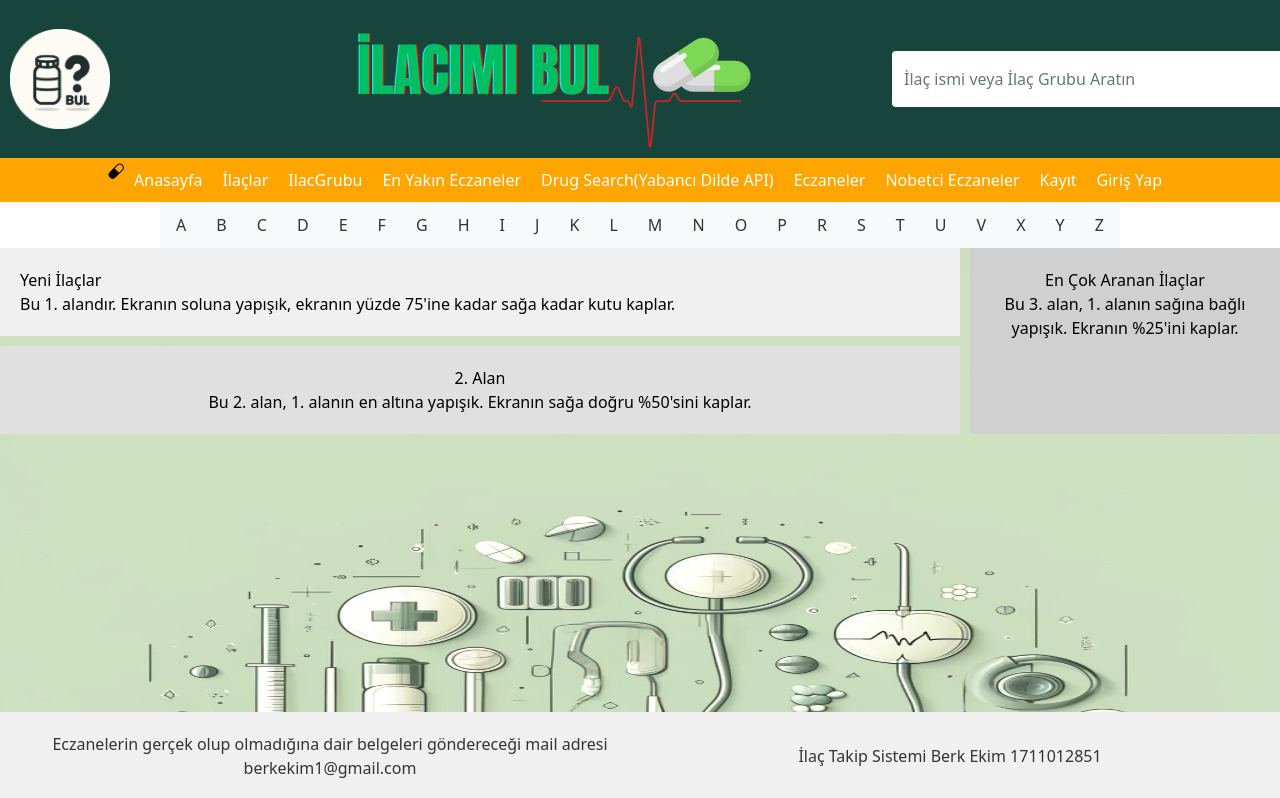
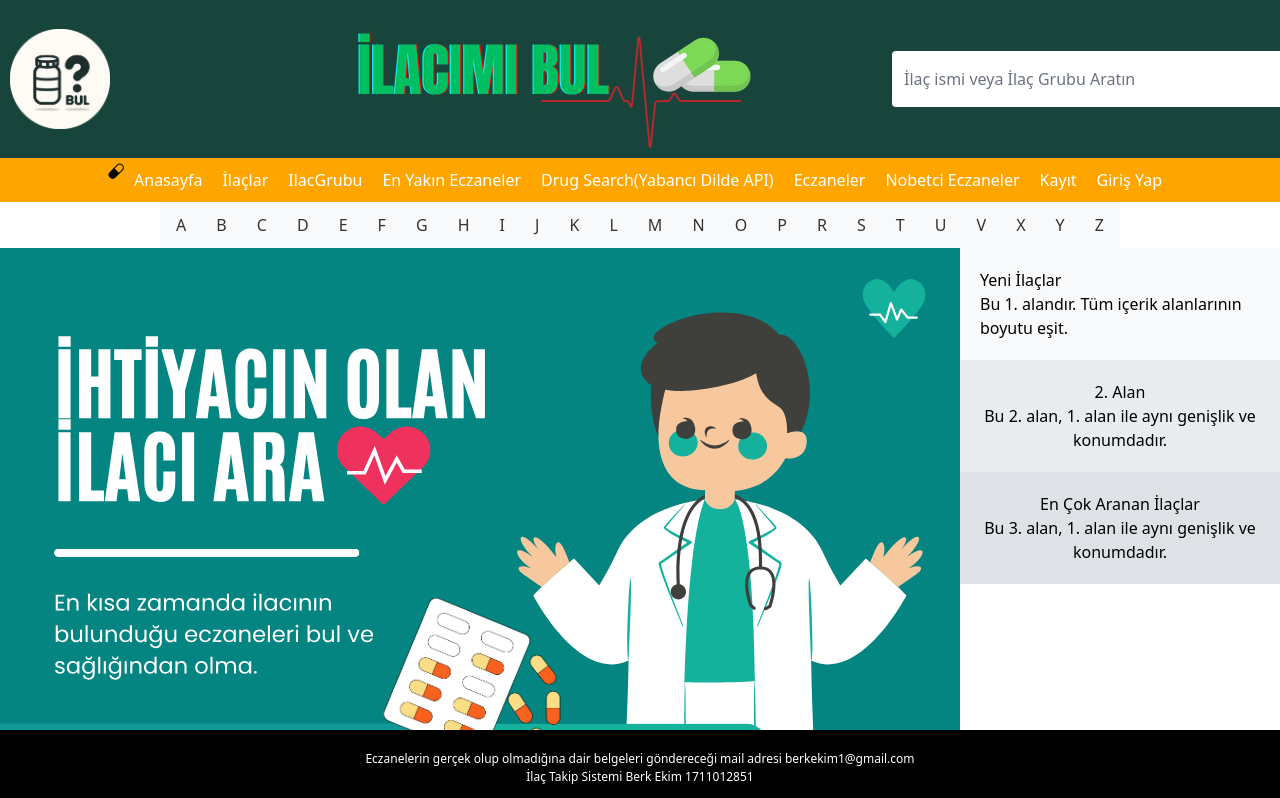
Before and after one commit to berkekimdev/ilacimibul, a React (Vite) app: page / in a window 1280 px wide. Shown: the top 798 px of the page. Built offline with nearby package versions, Linux system fonts and the light colour scheme.

Commit message:
5.15.2024

```diff
--- a/src/App.css
+++ b/src/App.css
@@ -11,8 +11,9 @@
 .App {
   display: flex;
   flex-direction: column;
-  min-height: 100vh;
-  width: 100%; /* Ekranın tam genişliğini kaplaması için */
+  min-height: 100vh; /* Ekranın tam boyutunu kaplar */
+  width: 100%;
+  padding-bottom: 60px; /* Footer yüksekliği kadar alt padding */
 }
 
 .content {
@@ -20,11 +21,11 @@
   padding: 0; /* İçeriğe padding ekleyin */
   width: 100%; /* Ekranın tam genişliğini kaplaması için */
 }
-.main-content {
-  flex: 1;
+..main-content {
+  flex-grow: 1; /* Tüm kullanılabilir alanı kaplar */
   background-repeat: no-repeat;
-  background-position: center top; /* Arka plan görüntüsünü merkezde tutar */
-  background-size: 100% 120%; /* Görüntünün tamamının görünmesini sağlar, ama tam ekranı kaplamayabilir */
-  width: 100%; /* Ekranın tam genişliğini kaplaması için doğru birim ile ayarlanmalı */
-  min-height: 100vh; /* Div'in en az tam ekran boyutunda olmasını sağlar */
+  background-position: center top;
+  background-size: cover; /* SVG'nin orantılı olarak genişlemesini sağlar */
+  width: 100%;
+  padding-bottom: var(--footer-height); /* Navbar yüksekliğini düşünerek yer ayarlayın */
 }
--- a/src/App.jsx
+++ b/src/App.jsx
@@ -14,7 +14,7 @@ import Harfler from './components/Harfler';
 import Ilaclar from './pages/Ilaclar';
 import IlacGrubu from './pages/IlacGrubu';
 import EczaneListesi from './pages/EczaneListesi';
-import backgroundImage from './images/backgroundpng.png';
+import backgroundImage from './images/sihirli.svg';
 import './App.css';
 
 function App() {
@@ -25,7 +25,7 @@ function App() {
         <Navbar />
         <Harfler />
         {/* Arka plan resmi için kullanılacak div'i ve Routes bileşenini sar */}
-        <div className="main-content" style={{backgroundImage: `url(${backgroundImage})`, minHeight: '100vh'}}>
+        <div className="main-content">
           <Routes>
             <Route path="/" element={<Anasayfa />} />
             <Route path="/login" element={<Login />} />
--- a/src/components/Footer.css
+++ b/src/components/Footer.css
@@ -1,16 +1,20 @@
 .footer {
-  display: flex;
-  justify-content: space-between;
-  align-items: center;
-  padding: 20px;
-  background-color: #f0f0f0;
-  color: #333;
-  position: fixed; /* Footer'ın sabit konumda kalmasını sağlar */
-  bottom: 0; /* Footer'ın ekranın altında kalmasını sağlar */
-  width: 100%; /* Footer'ın tam ekran genişliğinde olmasını sağlar */
-  margin-top: 20px;
- }
+ background-color: black;
+ color: white;
+ height: 50px;
+ display: block;
+ justify-content: space-between;
+ align-items: center;
+ font-size: 12px;
+ padding: 20px;
+ height: 70px;
+ margin: 0;
 
- .footer-left, .footer-right {
-  flex: 1;
- }
+ position: fixed;
+ bottom: 0;
+ width: 100%;
+}
+
+.footer svg {
+ z-index: -1;
+}
--- a/src/components/Navbar.jsx
+++ b/src/components/Navbar.jsx
@@ -6,7 +6,7 @@ import { BsCapsule } from "react-icons/bs";
 const Navbar = () => {
   return (
     <nav className="navbar">
-      <BsCapsule />
+      <BsCapsule  />
       <Link to="/">Anasayfa</Link>
       <Link to="/Ilaclar">İlaçlar</Link>
       <Link to="/IlacGrubu">IlacGrubu</Link>
--- a/src/pages/Anasayfa.css
+++ b/src/pages/Anasayfa.css
@@ -1,31 +1,57 @@
 .container {
-    display: grid;
-    grid-template-columns: 75% 25%; /* Sol sütunun %25'ini, sağ sütunun %75'ini kapla */
-    grid-template-rows: auto auto;
-    grid-template-areas:
-       "alan1 alan3"
-       "alan2 alan3";
-    padding: 0;
+    display: flex;
+    flex-direction: row;
     width: 100%;
-    margin: 0 auto; /* Dikey hizalama için */
+    height: calc(100vh - var(--header-height) - var(--navbar-height) - 60px); /* Footer'ın yüksekliğini çıkar */
+    margin-bottom: 20px; /* İçerik için padding */
+    box-sizing: border-box;
+}
+
+.svg-container {
+    flex:3;
+    width: 75%; /* SVG için ayrılan genişlik */
+    height: 100%; /* Tam yükseklik */
+    box-sizing: border-box;
+}
+
+.svg-container img {
+    width: 100%;
+    height: 100%;
+    object-fit: cover; /* SVG'nin kapsayıcıya tam sığması */
+}
+
+.content {
+    flex:1;
+    width: 25%; /* İçerik için ayrılan genişlik */
+    display: flex;
+    flex-direction: column;
+    justify-content: space-between; /* İçerikleri başa ve sona yasla */
+    align-items: flex-end; /* İçerikleri sağa yasla */
+    height: 100%; /* Tam yükseklik */
+    box-sizing: border-box;
+}
+
+.alan1, .alan2, .alan3 {
+    box-sizing: border-box;
+    padding: 20px;
+    width: 100%; /* Tam genişlik kullanımı */
+
 }
 
 .alan1 {
-    grid-area: alan1;
-    background-color: #f0f0f0;
-    padding: 20px;
+    height: 50%; /* Toplam yüksekliğin %50'si */
+    background-color: #f8f9fa;
+    box-sizing: border-box;
 }
 
 .alan2 {
-    grid-area: alan2;
-    background-color: #e0e0e0;
-    padding: 20px;
-    margin-top: 10px;
+    height: 30%; /* Toplam yüksekliğin %30'u */
+    background-color: #e9ecef;
+    box-sizing: border-box;
 }
 
 .alan3 {
-    grid-area: alan3;
-    background-color: #d0d0d0;
-    padding: 20px;
-    margin-left: 10px;
+    height: 20%; /* Toplam yüksekliğin %20'si */
+    background-color: #dee2e6;
+    box-sizing: border-box;
 }
--- a/src/pages/Anasayfa.jsx
+++ b/src/pages/Anasayfa.jsx
@@ -1,20 +1,26 @@
 import React from 'react';
 import './Anasayfa.css'; // CSS dosyasını import edin
+import backgroundImage from '../images/sihirli.svg'; // SVG dosyanız
 
 const Anasayfa = () => {
   return (
     <div className="container">
+      <div className="svg-container">
+        <img src={backgroundImage} alt="Arka Plan" />
+      </div>
+      <div className="content">
         <div className="alan1">
           <h1>Yeni İlaçlar</h1>
-         <p>Bu 1. alandır. Ekranın soluna yapışık, ekranın yüzde 75'ine kadar sağa kadar kutu kaplar.</p>
+          <p>Bu 1. alandır. Tüm içerik alanlarının boyutu eşit.</p>
         </div>
         <div className="alan2">
           <h2>2. Alan</h2>
-         <p>Bu 2. alan, 1. alanın en altına yapışık. Ekranın sağa doğru %50'sini kaplar.</p>
+          <p>Bu 2. alan, 1. alan ile aynı genişlik ve konumdadır.</p>
         </div>
         <div className="alan3">
           <h2>En Çok Aranan İlaçlar</h2>
-         <p>Bu 3. alan, 1. alanın sağına bağlı yapışık. Ekranın %25'ini kaplar.</p>
+          <p>Bu 3. alan, 1. alan ile aynı genişlik ve konumdadır.</p>
+        </div>
       </div>
     </div>
   );
```
Also changed, not shown: src/images/sihirli.svg (added). Lines whose indentation alone changed are shown as unchanged.
